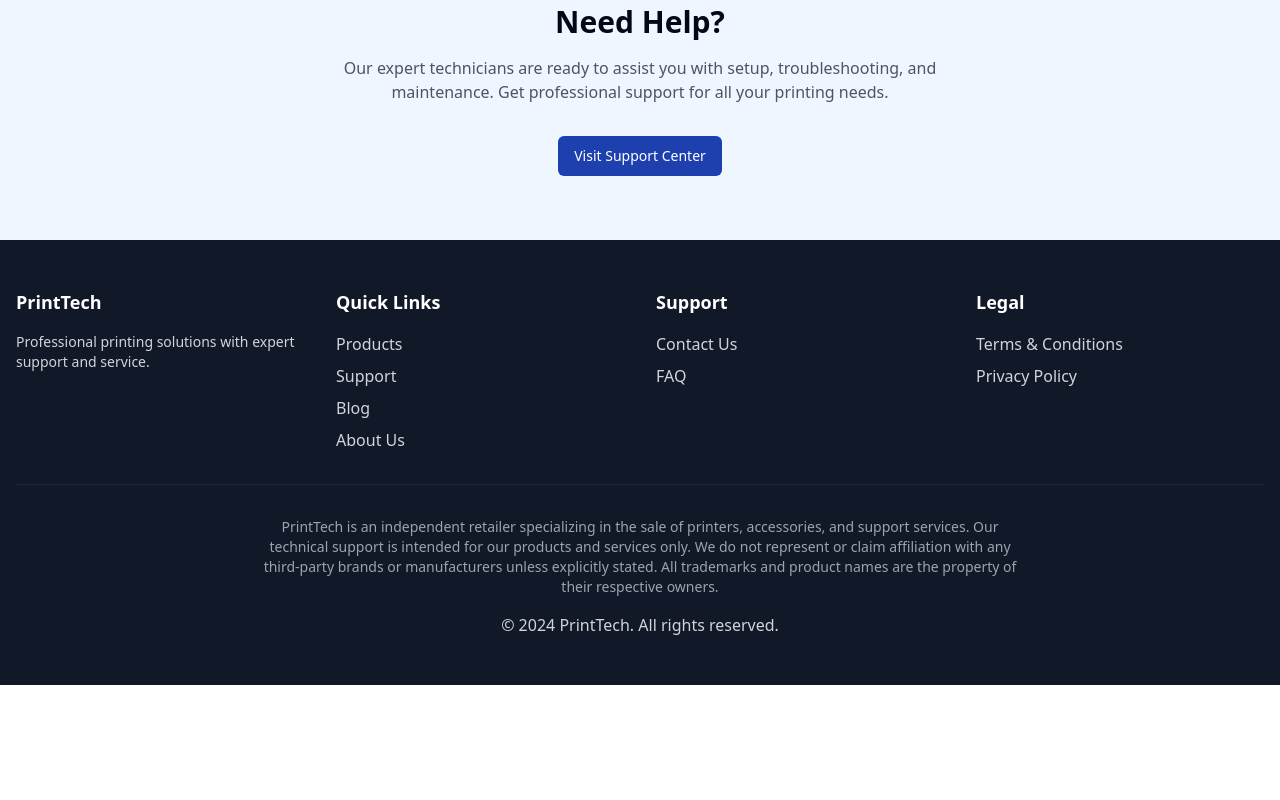
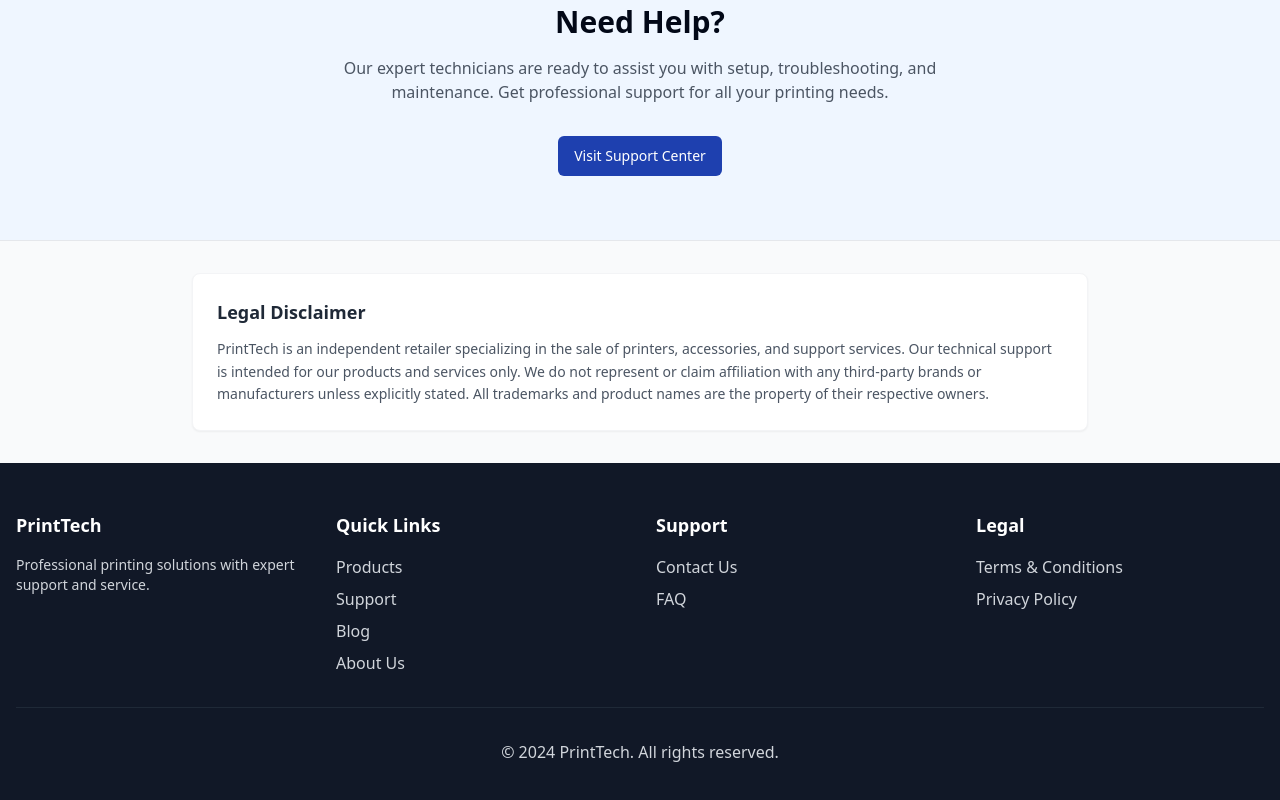
Before and after one commit to CodingBlow/printopia-store, a React (Vite) app: page / in a window 1280 px wide. Shown: the part 2388-3188 px from the top of the page. Before the commit the page ends 3073 px from the top, so only its background shows below. Built offline with nearby package versions, Linux system fonts and the light colour scheme.

Commit message:
Move disclaimer above footer
Relocate the disclaimer section to be positioned above the footer, just below the "Need Help?" component. Ensure the disclaimer is encapsulated within a separate component for better organization and maintain a professional appearance.
[skip gpt_engineer]

```diff
--- /dev/null
+++ b/src/components/Disclaimer.tsx
@@ -0,0 +1,16 @@
+const Disclaimer = () => {
+  return (
+    <section className="bg-gray-50 py-8 border-t border-gray-200">
+      <div className="container mx-auto px-4">
+        <div className="max-w-4xl mx-auto bg-white p-6 rounded-lg shadow-sm border border-gray-100">
+          <h3 className="text-lg font-semibold text-gray-800 mb-3">Legal Disclaimer</h3>
+          <p className="text-gray-600 text-sm leading-relaxed">
+            PrintTech is an independent retailer specializing in the sale of printers, accessories, and support services. Our technical support is intended for our products and services only. We do not represent or claim affiliation with any third-party brands or manufacturers unless explicitly stated. All trademarks and product names are the property of their respective owners.
+          </p>
+        </div>
+      </div>
+    </section>
+  );
+};
+
+export default Disclaimer;
--- a/src/components/Footer.tsx
+++ b/src/components/Footer.tsx
@@ -34,9 +34,6 @@ const Footer = () => {
           </div>
         </div>
         <div className="border-t border-gray-800 mt-8 pt-8">
-          <p className="text-sm text-gray-400 mb-4 max-w-3xl mx-auto text-center">
-            PrintTech is an independent retailer specializing in the sale of printers, accessories, and support services. Our technical support is intended for our products and services only. We do not represent or claim affiliation with any third-party brands or manufacturers unless explicitly stated. All trademarks and product names are the property of their respective owners.
-          </p>
           <p className="text-center">&copy; {new Date().getFullYear()} PrintTech. All rights reserved.</p>
         </div>
       </div>
--- a/src/pages/Index.tsx
+++ b/src/pages/Index.tsx
@@ -4,6 +4,7 @@ import Categories from "@/components/Categories";
 import FeaturedProducts from "@/components/FeaturedProducts";
 import PopularProducts from "@/components/PopularProducts";
 import Support from "@/components/Support";
+import Disclaimer from "@/components/Disclaimer";
 import Footer from "@/components/Footer";
 
 const Index = () => {
@@ -16,6 +17,7 @@ const Index = () => {
         <PopularProducts />
         <FeaturedProducts />
         <Support />
+        <Disclaimer />
       </main>
       <Footer />
     </div>
```
